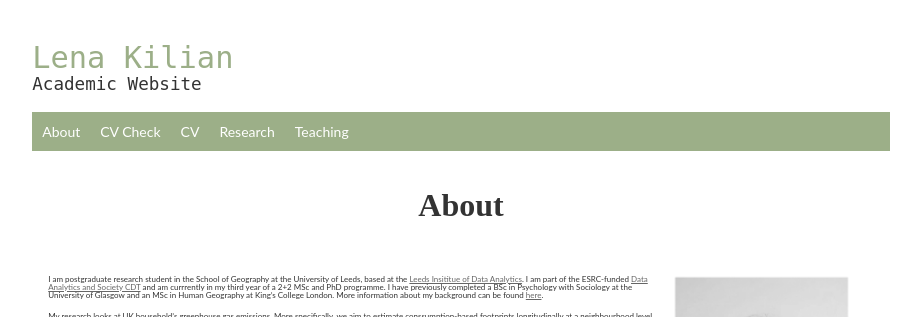
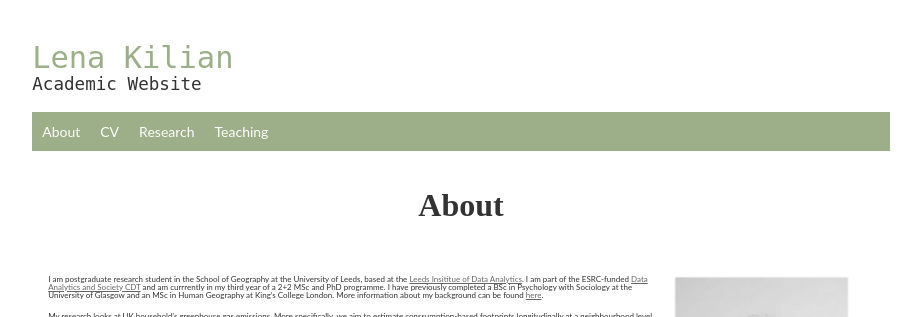
Before and after one commit to lena-kilian/lena-kilian.github.io, a Jekyll site: the page built from index.md, in a window 1280 px wide. Shown: the top 317 px of the page, without its empty margins (179-1100 px from the left). Built offline with Jekyll 4.4.1, drawn with Linux system fonts in a browser that asks for light colours; our own code applies the rules of GitHub Pages for plain Markdown files.

Commit message:
Update default.html

```diff
--- a/_layouts/default.html
+++ b/_layouts/default.html
@@ -10,7 +10,6 @@
  		<body>
  			 <div class="navbar">
  				 <a href="/">About</a>
-				 <a href="/cv">CV Check</a>
  				 <a href="https://docs.google.com/document/d/1nl6nhDyOJeIuP1nFDJe6VkVMKoITMU_y/edit?usp=sharing&ouid=110309100654606554665&rtpof=true&sd=true">CV</a>
  				 <a href="/research">Research</a>
  				 <a href="/teaching">Teaching</a>
```
